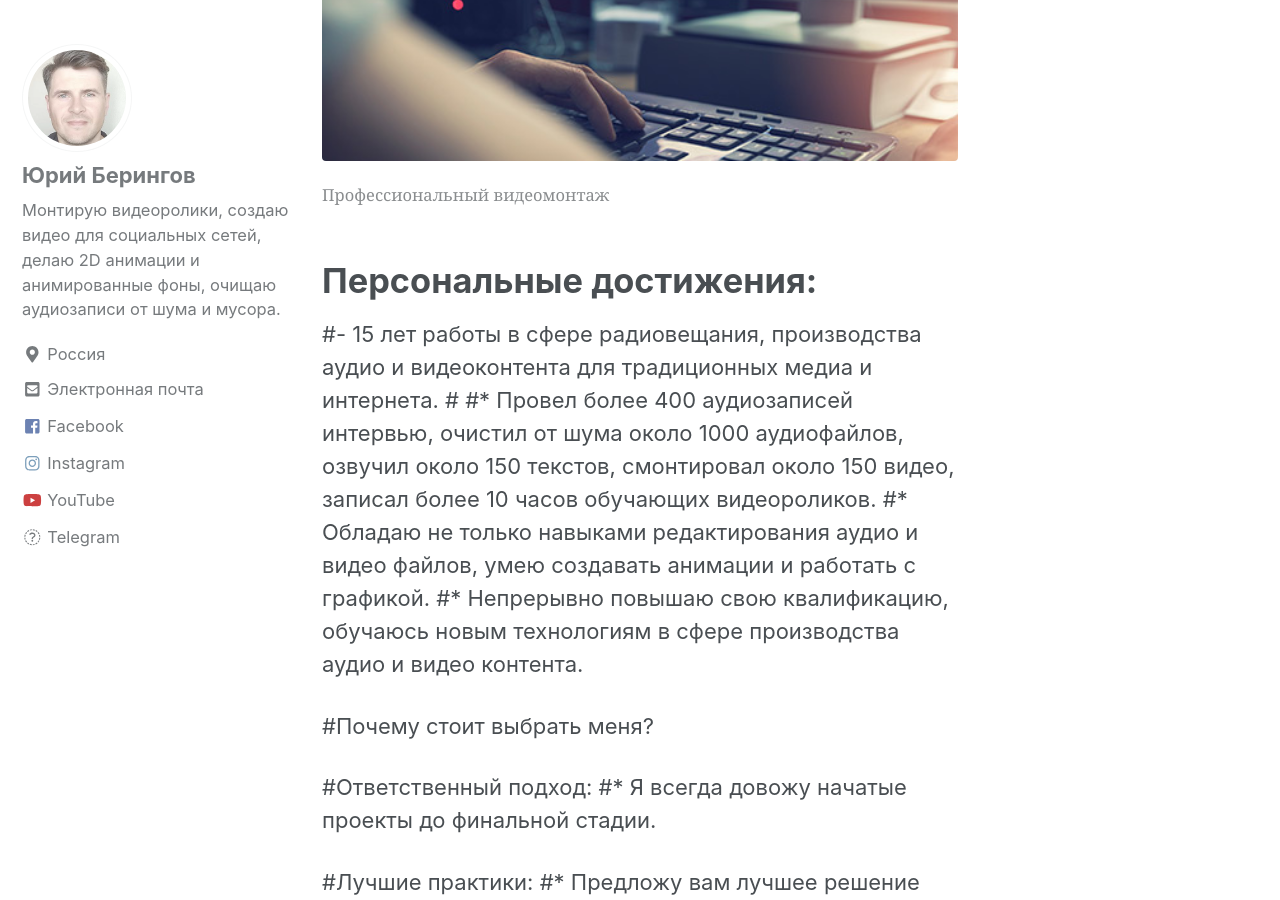
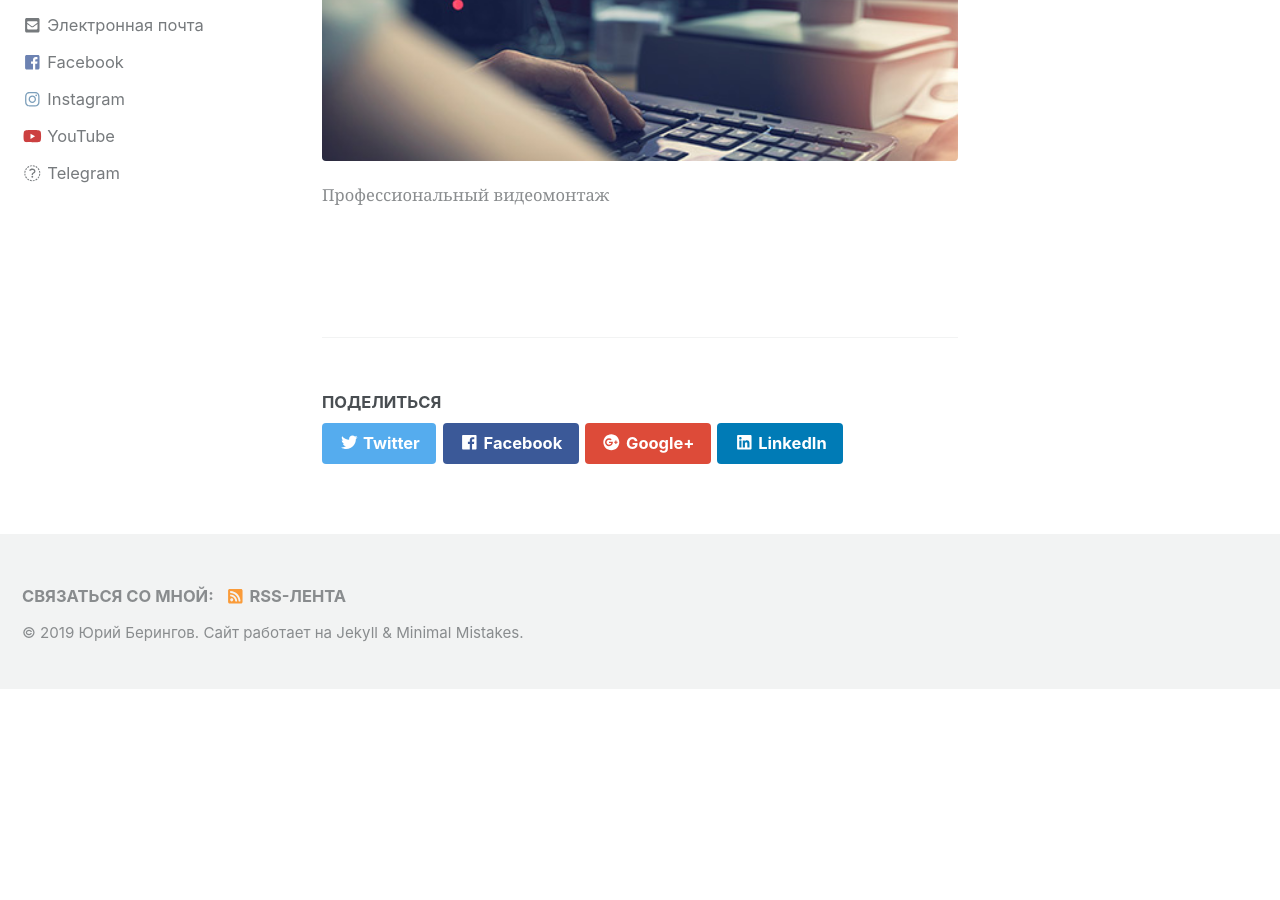
Before and after one commit to beringov/beringov..github.io, a Jekyll site: the page built from _pages/about.md, in a window 1280 px wide and 900 px high, scrolled down 720 px. Built offline with Jekyll 4.4.1, drawn with Linux system fonts in a browser that asks for light colours; nearby versions of some CDN libraries; after the commit the page ends 1409 px from its top, so only the background shows below that; some of the changed text lies outside the part shown.

Commit message:
Update about.md

```diff
--- a/_pages/about.md
+++ b/_pages/about.md
@@ -8,24 +8,3 @@ header: Кто такой Юрий Берингов? Давайте познак
 Умею монтировать видео, собирать видеоролики для социальных сетей, очищать от шума записи интервью/лекций/вебинаров, делать дикторскую озвучку, записывать обучающие видеоролики, создавать анимированные фоны и заставки.
 
 {% include figure image_path="/images/500x300.jpg" alt="Фрагмент этапа видеомонтажа" caption="Профессиональный видеомонтаж" %}
-
-# Персональные достижения:
-#- 15 лет работы в сфере радиовещания, производства аудио и видеоконтента для традиционных медиа и интернета.
-#
-#* Провел более 400 аудиозаписей интервью, очистил от шума около 1000 аудиофайлов, озвучил около 150 текстов, смонтировал около 150 видео, записал более 10 часов обучающих видеороликов.
-#* Обладаю не только навыками редактирования аудио и видео файлов, умею создавать анимации и работать с графикой.
-#* Непрерывно повышаю свою квалификацию, обучаюсь новым технологиям в сфере производства аудио и видео контента.
-
-#Почему стоит выбрать меня?
-
-#Ответственный подход:
-#* Я всегда довожу начатые проекты до финальной стадии.
-
-#Лучшие практики:
-#* Предложу вам лучшее решение вашей задачи.
-
-#Качественный результат:
-#* Мои клиенты получает только самое качественное исполнение.
-
-#Обратная связь:
-#* Вы всегда можете рассчитывать на своевременную обратную связь.
```
